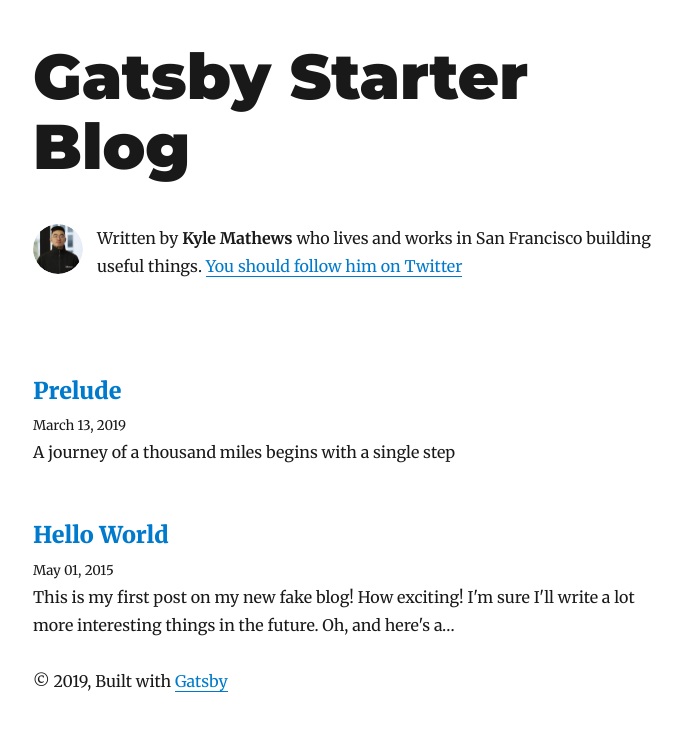
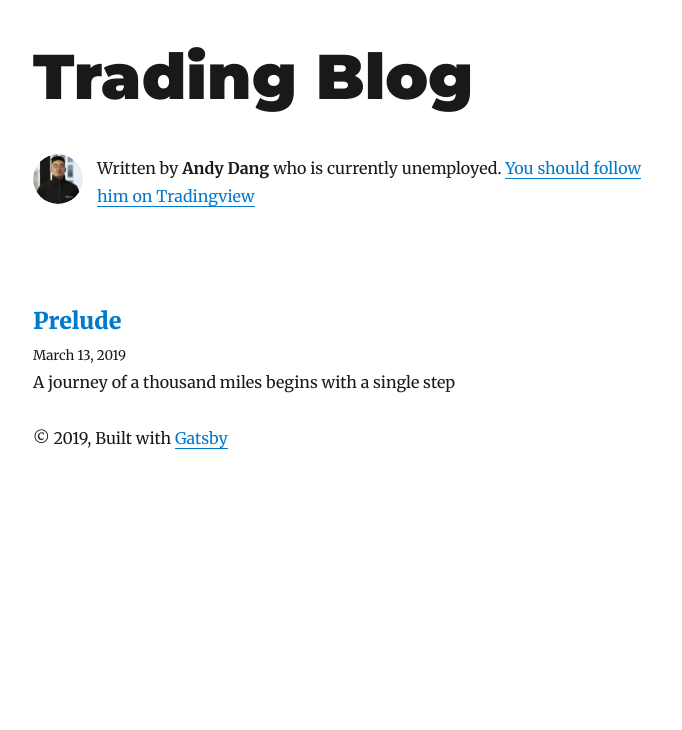
Before and after one commit to Dangandy/myTradingBlog, a Gatsby site: page / in a window 1280 px wide. Shown: the whole page, without its empty margins (292-974 px from the left). Built offline with nearby package versions, Linux system fonts and the light colour scheme; Gatsby itself is replaced by a stand-in of ours; some packages are replaced by stand-ins of ours.

Commit message:
minor edits

```diff
--- a/content/blog/hello-world/index.md
+++ /dev/null
@@ -1,21 +0,0 @@
----
-title: Hello World
-date: "2015-05-01T22:12:03.284Z"
----
-
-This is my first post on my new fake blog! How exciting!
-
-I'm sure I'll write a lot more interesting things in the future.
-
-Oh, and here's a great quote from this Wikipedia on
-[salted duck eggs](http://en.wikipedia.org/wiki/Salted_duck_egg).
-
-> A salted duck egg is a Chinese preserved food product made by soaking duck
-> eggs in brine, or packing each egg in damp, salted charcoal. In Asian
-> supermarkets, these eggs are sometimes sold covered in a thick layer of salted
-> charcoal paste. The eggs may also be sold with the salted paste removed,
-> wrapped in plastic, and vacuum packed. From the salt curing process, the
-> salted duck eggs have a briny aroma, a gelatin-like egg white and a
-> firm-textured, round yolk that is bright orange-red in color.
-
-![Chinese Salty Egg](./salty_egg.jpg)
--- a/gatsby-config.js
+++ b/gatsby-config.js
@@ -1,11 +1,11 @@
 module.exports = {
   siteMetadata: {
-    title: `Gatsby Starter Blog`,
-    author: `Kyle Mathews`,
-    description: `A starter blog demonstrating what Gatsby can do.`,
-    siteUrl: `https://gatsby-starter-blog-demo.netlify.com/`,
+    title: `Trading Blog`,
+    author: `Andy Dang`,
+    description: `A trading blog that encapsulates my ForEx journey.`,
+    siteUrl: `TBD`,
     social: {
-      twitter: `kylemathews`,
+      tradingview: 'Dangos'
     },
   },
   plugins: [
--- a/src/components/bio.js
+++ b/src/components/bio.js
@@ -38,11 +38,10 @@
               }}
             />
             <p>
-              Written by <strong>{author}</strong> who lives and works in San
-              Francisco building useful things.
+              Written by <strong>{author}</strong> who is currently unemployed.
               {` `}
-              <a href={`https://twitter.com/${social.twitter}`}>
-                You should follow him on Twitter
+              <a href={`https://www.tradingview.com/u/${social.tradingview}`}>
+                You should follow him on Tradingview
               </a>
             </p>
           </div>
@@ -65,7 +64,7 @@
       siteMetadata {
         author
         social {
-          twitter
+          tradingview
         }
       }
     }
```
Also changed, not shown: content/blog/hello-world/salty_egg.jpg (deleted).
